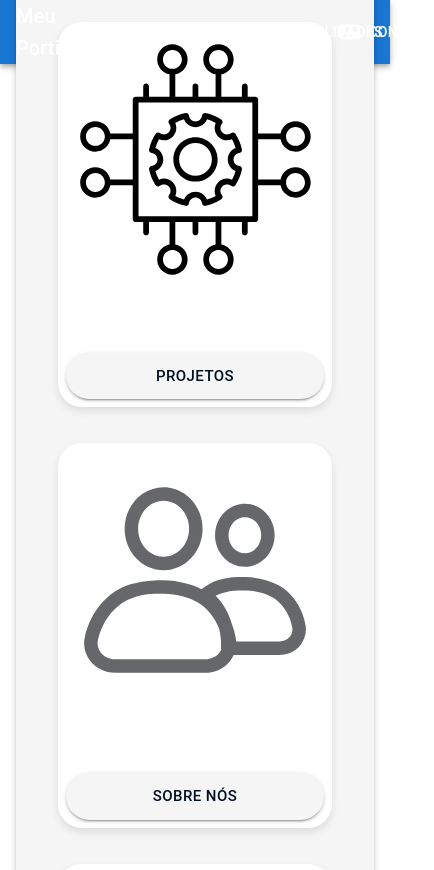
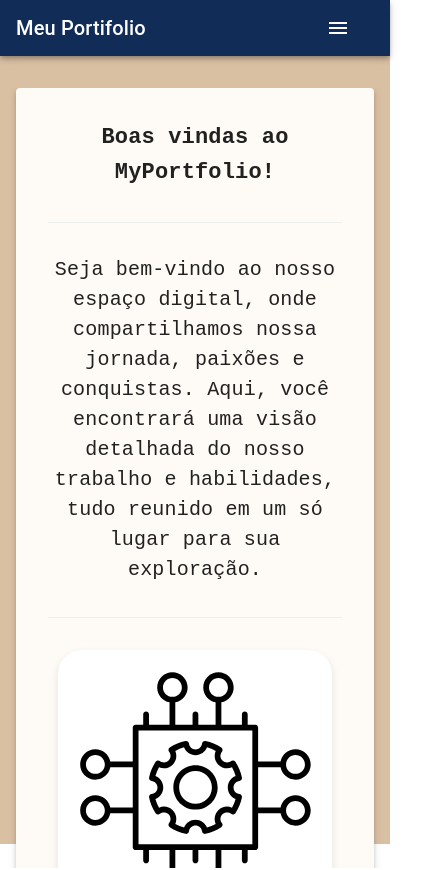
Before and after one commit to RafaelCostaF/site_portfolio, a React (Create React App) app: page / in a window 390 px wide. Shown: the top 870 px of the page, 434 px wide, since content can reach past the window. After the commit the page ends 844 px from the top, so only its background shows below. Built offline with nearby package versions, Linux system fonts and the light colour scheme.

Commit message:
Estilização

```diff
--- a/src/App.js
+++ b/src/App.js
@@ -1,30 +1,80 @@
 import React from "react";
 import { BrowserRouter as Router, Link, Routes, Route } from 'react-router-dom';
-import { AppBar, Toolbar, Button, Typography } from '@mui/material';
-import { Home as HomeIcon, Info as InfoIcon, Work as WorkIcon, Build as BuildIcon, ContactMail as ContactMailIcon } from '@mui/icons-material';
+import { AppBar, Toolbar, Button, Typography, IconButton, Drawer, List, ListItem, ListItemText, ListItemIcon, useMediaQuery } from '@mui/material';
+import { Home as HomeIcon, Info as InfoIcon, Work as WorkIcon, Build as BuildIcon, ContactMail as ContactMailIcon, Menu as MenuIcon } from '@mui/icons-material';
 import Contato from "./screens/Contato";
 import Habilidades from "./screens/Habilidades";
 import NotFoundScreen from "./screens/NotFoundScreen";
 import Projetos from "./screens/Projetos";
 import Sobre from "./screens/Sobre";
 import Home from "./screens/Home";
+import GradientBackground from "./screens/GradientBackground";
 
 export default function App() {
+  const isMobile = useMediaQuery('(max-width:600px)');
+  const [drawerOpen, setDrawerOpen] = React.useState(false);
+
+  const toggleDrawer = () => {
+    setDrawerOpen(!drawerOpen);
+  };
+
   return (
     <Router>
+      <GradientBackground>
         <div>
-        <AppBar position="static" sx={{color: "secundary"}}>
+          <AppBar position="relative" sx={{ backgroundColor:"#102C57"}}>
             <Toolbar>
               <Typography variant="h6" component="div" sx={{ flexGrow: 1 }}>
                 Meu Portifolio
               </Typography>
+              {isMobile ? (
+                <IconButton
+                  color="inherit"
+                  aria-label="open drawer"
+                  edge="start"
+                  onClick={toggleDrawer}
+                  sx={{ mr: 2 }}
+                >
+                  <MenuIcon />
+                </IconButton>
+              ) : (
+                <>
                   <Button color="inherit" component={Link} to="/" startIcon={<HomeIcon />}>Home</Button>
                   <Button color="inherit" component={Link} to="/sobre" startIcon={<InfoIcon />}>Sobre</Button>
                   <Button color="inherit" component={Link} to="/projetos" startIcon={<WorkIcon />}>Projetos</Button>
                   <Button color="inherit" component={Link} to="/habilidades" startIcon={<BuildIcon />}>Habilidades</Button>
                   <Button color="inherit" component={Link} to="/contatos" startIcon={<ContactMailIcon />}>Contato</Button>
+                </>
+              )}
             </Toolbar>
           </AppBar>
+
+          {isMobile && (
+            <Drawer anchor="left" open={drawerOpen} onClose={toggleDrawer}>
+              <List>
+                <ListItem button component={Link} to="/" onClick={toggleDrawer}>
+                  <ListItemIcon><HomeIcon /></ListItemIcon>
+                  <ListItemText primary="Home" />
+                </ListItem>
+                <ListItem button component={Link} to="/sobre" onClick={toggleDrawer}>
+                  <ListItemIcon><InfoIcon /></ListItemIcon>
+                  <ListItemText primary="Sobre" />
+                </ListItem>
+                <ListItem button component={Link} to="/projetos" onClick={toggleDrawer}>
+                  <ListItemIcon><WorkIcon /></ListItemIcon>
+                  <ListItemText primary="Projetos" />
+                </ListItem>
+                <ListItem button component={Link} to="/habilidades" onClick={toggleDrawer}>
+                  <ListItemIcon><BuildIcon /></ListItemIcon>
+                  <ListItemText primary="Habilidades" />
+                </ListItem>
+                <ListItem button component={Link} to="/contatos" onClick={toggleDrawer}>
+                  <ListItemIcon><ContactMailIcon /></ListItemIcon>
+                  <ListItemText primary="Contato" />
+                </ListItem>
+              </List>
+            </Drawer>
+          )}
 
           <Routes>
             <Route path="/" element={<Home />} />
@@ -35,6 +85,7 @@ export default function App() {
             <Route path="*" element={<NotFoundScreen />} />
           </Routes>
         </div>
+      </GradientBackground>
     </Router>
   );
 }
--- a/src/screens/Background.js
+++ /dev/null
@@ -1,29 +0,0 @@
-import React from 'react';
-import styled from 'styled-components';
-
-// Estilizando o componente de background com styled-components
-const BackgroundStyle = styled.div`
-  backgroundImage: 'linear-gradient(to bottom, #052659, #000)';
-  height: 100vh; /* Define a altura para cobrir toda a tela verticalmente */
-  display: flex;
-  justify-content: center; /* Centraliza os itens horizontalmente */
-  align-items: center; /* Centraliza os itens verticalmente */
-`;
-
-// Estilizando o conteúdo do componente
-const Content = styled.div`
-  text-align: center;
-  color: #FFFFFF; /* Cor do texto */
-`;
-
-const Background = ({ children }) => {
-  return (
-    <BackgroundStyle>
-      <Content>
-        {children}
-      </Content>
-    </BackgroundStyle>
-  );
-}
-
-export default Background;
--- a/src/screens/Contato.js
+++ b/src/screens/Contato.js
@@ -1,7 +1,8 @@
 import React, { useState } from 'react';
-import { Container, Typography, Divider, TextField, Button } from '@mui/material';
+import { Container, Typography, Divider, TextField, Button, Paper } from '@mui/material';
 import { styled } from '@mui/system';
 import axios from 'axios';
+
 
 const StyledView = styled('div')({
   textAlign: 'center',
@@ -33,11 +34,17 @@ function Contato() {
   };
 
   return (
+
     <StyledView>
-      <Container>
+      <Container maxWidth="md" sx={{ marginTop: '2rem' }}>
+        <Paper elevation={3} sx={{ padding: 4, backgroundColor: "#FEFAF6" }}>
           <StyledText variant="h4" gutterBottom>
             Contato
           </StyledText>
+          <StyledDivider />
+          <Typography fontFamily='Monospaced' align='center' fontSize={'24px'}>
+            Mande uma mensagem para nós, ficaremos felizes em responder!
+          </Typography>
           <StyledDivider />
           {enviado ? (
             <Typography variant="h6">Mensagem enviada com sucesso!</Typography>
@@ -79,6 +86,7 @@ function Contato() {
               </div>
             </form>
           )}
+        </Paper>
       </Container>
     </StyledView>
   );
--- /dev/null
+++ b/src/screens/GradientBackground.js
@@ -0,0 +1,24 @@
+import React from 'react';
+import styled from 'styled-components';
+
+// Defina um componente estilizado para o gradiente de cores
+
+const Gradient = styled.div`
+  position: fixed;
+  top: 0;
+  left: 0;
+  width: 100%;
+  height: 100%;
+  z-index: -1;
+  background: #DAC0A3;
+`;
+
+function GradientBackground({ children }) {
+  return (
+    <Gradient>
+      {children}
+    </Gradient>
+  );
+}
+
+export default GradientBackground;
--- a/src/screens/Home.js
+++ b/src/screens/Home.js
@@ -2,18 +2,18 @@ import React from 'react';
 import { styled } from '@mui/system';
 import { Container, Typography, Paper, Grid, Button } from '@mui/material';
 import ImgMediaCard from './ImgMediaCard';
-import Background from './Background';
 import { Link } from 'react-router-dom';
 
 const StyledContainer = styled(Container)({
   textAlign: 'center',
   marginTop: '2rem',
+  overflowY: 'auto',
+  maxHeight: 'calc(100vh - 64px)',
 });
 
 const StyledText = styled(Typography)({
   fontWeight: 'bold',
 });
-
 
 const StyledDivider = styled('div')({
   margin: '2rem 0',
@@ -24,31 +24,29 @@ const StyledDivider = styled('div')({
 const StyledButton = styled(Button)({
   borderRadius: 16,
   padding: '10px 24px',
-  backgroundColor: '#ddd6cb',
-  color: '#021028', // Cor do texto do botão
+  backgroundColor: '#102C57',
+  color: 'white',
   '&:hover': {
-    backgroundColor: '#448ACC', // Cor do botão ao passar o mouse
+    backgroundColor: '#448ACC',
   },
-
 });
 
 function Home() {
   return (
-    <Background>
     <StyledContainer maxWidth="lg">
-        <Paper elevation={3} sx={{ backgroundColor: '#f5f5f5', padding: '2rem' }}> {/* Cor de fundo mais neutra */}
-          <StyledText variant="h6" gutterBottom fontFamily={'Monospaced'} fontSize={'22px'}> {/* Usando a fonte Roboto */}
+      <Paper elevation={3} sx={{ backgroundColor: '#FEFAF6', padding: '2rem' }}>
+        <StyledText variant="h6" gutterBottom fontFamily={'Monospace'} fontSize={'22px'}>
           <strong>Boas vindas ao MyPortfolio! </strong>
         </StyledText>
         <StyledDivider />
-          <Typography fontFamily='Monospaced' align='center' fontSize={'20px'}> {/* Usando a fonte Roboto */}
+        <Typography fontFamily='Monospace' align='center' fontSize={'20px'}>
           Seja bem-vindo ao nosso espaço digital, onde compartilhamos nossa jornada, paixões e conquistas.
           Aqui, você encontrará uma visão detalhada do nosso trabalho e habilidades, tudo reunido em um só lugar para sua exploração.
         </Typography>
         <StyledDivider />
         <Grid container spacing={2} justifyContent="center">
           <Grid item xs={12} sm={6} md={4}>
-              <Link to="/Projetos" style={{textDecoration: 'none'}}>
+            <Link to="/Projetos" style={{ textDecoration: 'none' }}>
               <ImgMediaCard
                 action="Projetos"
                 image={process.env.PUBLIC_URL + '/project.svg'}
@@ -56,27 +54,28 @@ function Home() {
             </Link>
           </Grid>
           <Grid item xs={12} sm={6} md={4}>
-            <Link to="/Sobre" style={{textDecoration: 'none'}}>
+            <Link to="/Sobre" style={{ textDecoration: 'none' }}>
               <ImgMediaCard
                 action="Sobre nós"
-              image={process.env.PUBLIC_URL + '/people.svg'} />
+                image={process.env.PUBLIC_URL + '/people.svg'}
+              />
             </Link>
           </Grid>
           <Grid item xs={12} sm={6} md={4}>
-            <Link to="/Habilidades" style={{textDecoration: 'none'}}>
+            <Link to="/Habilidades" style={{ textDecoration: 'none' }}>
               <ImgMediaCard action="Habilidades"
-              image={process.env.PUBLIC_URL + '/codes.png'} />
+                image={process.env.PUBLIC_URL + '/codes.png'}
+              />
             </Link>
           </Grid>
           <Grid item xs={12} sx={{ textAlign: 'center' }}>
-            <Link to="/Contatos" style={{textDecoration: 'none'}}>
+            <Link to="/Contatos" style={{ textDecoration: 'none' }}>
               <StyledButton size='large' fullWidth>Realize seu projeto conosco!</StyledButton>
             </Link>
           </Grid>
         </Grid>
       </Paper>
     </StyledContainer>
-    </Background>
   );
 }
 
--- a/src/screens/ImgMediaCard.js
+++ b/src/screens/ImgMediaCard.js
@@ -9,7 +9,7 @@ export default function ImgMediaCard(props) {
       maxWidth: 600,
       borderRadius: 6,
       margin: '0 10px 20px',
-      backgroundColor: "f5f5f5",
+      backgroundColor: "DAC0A3",
       boxShadow: '0px 4px 8px rgba(0, 0, 0, 0.1)',
     }}>
       <CardContent>
@@ -37,8 +37,8 @@ export default function ImgMediaCard(props) {
             sx={{
               borderRadius: 6,
               padding: '10px 24px',
-              backgroundColor: '#f5f5f5',
-              color: '#021024', // Cor do texto do botão
+              backgroundColor: '#102C57',
+              color: 'white', // Cor do texto do botão
               '&:hover': {
                 backgroundColor: '#448ACC', // Cor do botão ao passar o mouse
               },
--- a/src/screens/Projetos.js
+++ b/src/screens/Projetos.js
@@ -1,7 +1,7 @@
 import * as React from 'react';
 import { Link } from 'react-router-dom';
 import { Container, Typography, Paper, Grid, Button } from '@mui/material';
-import Background from './Background';
+
 
 
 function ProjectCard({ title, description, link }) {
@@ -41,7 +41,7 @@ export default function Projetos() {
   ];
 
   return (
-    <Background>
+
     <Container maxWidth="lg" sx={{ mt: 4 }}>
       <Typography variant="h4" gutterBottom>
         Projetos
@@ -58,6 +58,6 @@ export default function Projetos() {
         ))}
       </Grid>
     </Container>
-    </Background>
+
   );
 }
```
Also changed, not shown: src/screens/Habilidades.js (+9 -4 lines), src/screens/Sobre.js (+23 -2 lines). Lines whose indentation alone changed are shown as unchanged.
